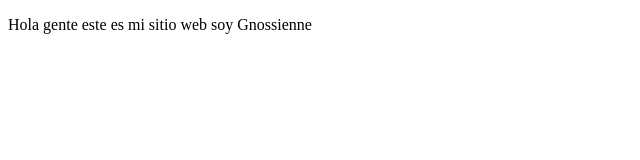
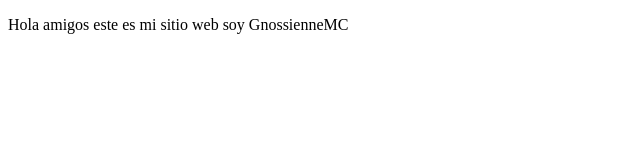
Before and after one commit to GnossienneMC/Prework, a plain HTML site: page index.html in a window 1280 px wide. Shown: the full height of the page, 0-640 px from the left. Drawn offline with Linux system fonts and the light colour scheme.

Commit message:
new changes to index

```diff
--- a/index.html
+++ b/index.html
@@ -8,8 +8,8 @@
 </head>
 <body>
     <p>
-        Hola gente este es mi sitio web
-        soy Gnossienne
+       Hola amigos este es mi sitio web
+       soy GnossienneMC
     </p>
 </body>
 </html>
```
